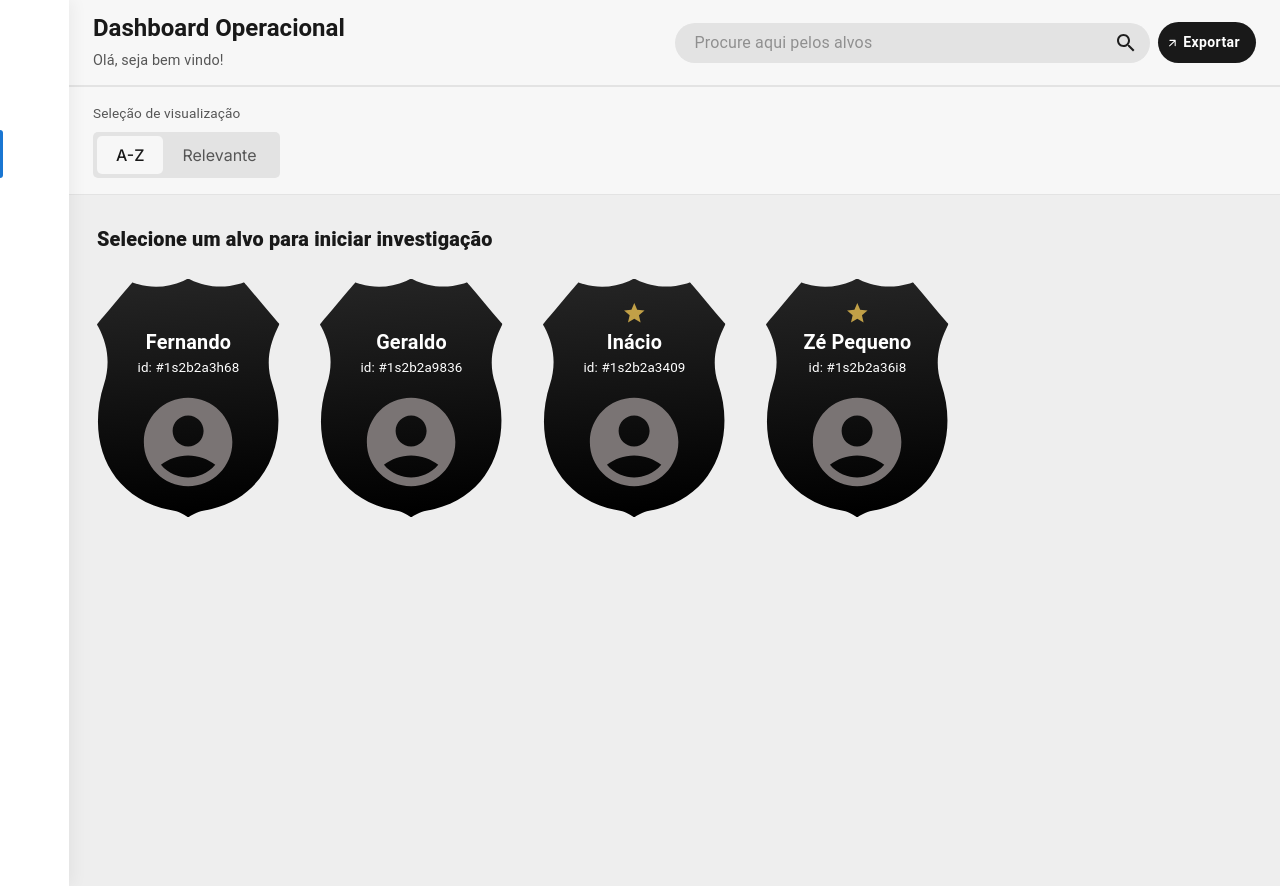
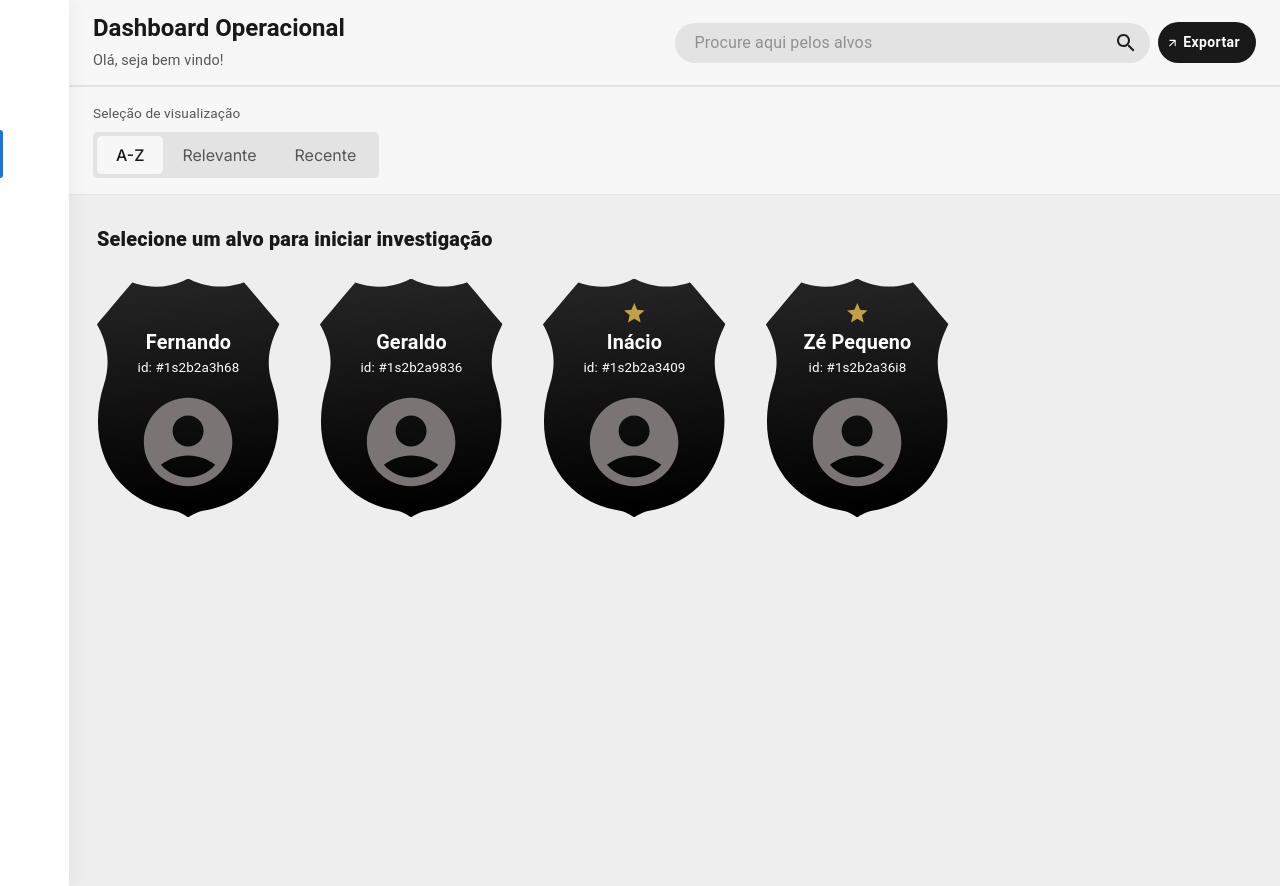
Before and after one commit to lucasdellatorre/dashboard-operacional-frontend, a React (Vite) app: page /alvos in a window 1280 px wide. Built offline with nearby package versions, Linux system fonts and the light colour scheme.

Commit message:
add: filter by id

```diff
--- a/src/enum/viewSelectionFilterEnum.tsx
+++ b/src/enum/viewSelectionFilterEnum.tsx
@@ -1,4 +1,5 @@
 export enum FilterType {
   ALPHABETICAL_ORDER = "alphabeticalOrder",
   RELEVANT = "relevant",
+  RECENT = "recent",
 }
--- a/src/routes/suspects.tsx
+++ b/src/routes/suspects.tsx
@@ -26,6 +26,7 @@ const Suspects: React.FC = () => {
   const filter = [
     { label: "A-Z", value: FilterType.ALPHABETICAL_ORDER },
     { label: "Relevante", value: FilterType.RELEVANT },
+    { label: "Recente", value: FilterType.RECENT },
   ];
   const mockSuspects = useMemo<SuspectInterface[]>(
     () => [
@@ -58,8 +59,10 @@ const Suspects: React.FC = () => {
 
     if (headerInputValue && headerInputValue.trim() !== "") {
       const searchTerm = normalizeString(headerInputValue.trim());
-      result = result.filter((suspect) =>
-        normalizeString(suspect.name).includes(searchTerm)
+      result = result.filter(
+        (suspect) =>
+          normalizeString(suspect.name).includes(searchTerm) ||
+          String(suspect.id).includes(searchTerm)
       );
     }
 
```
